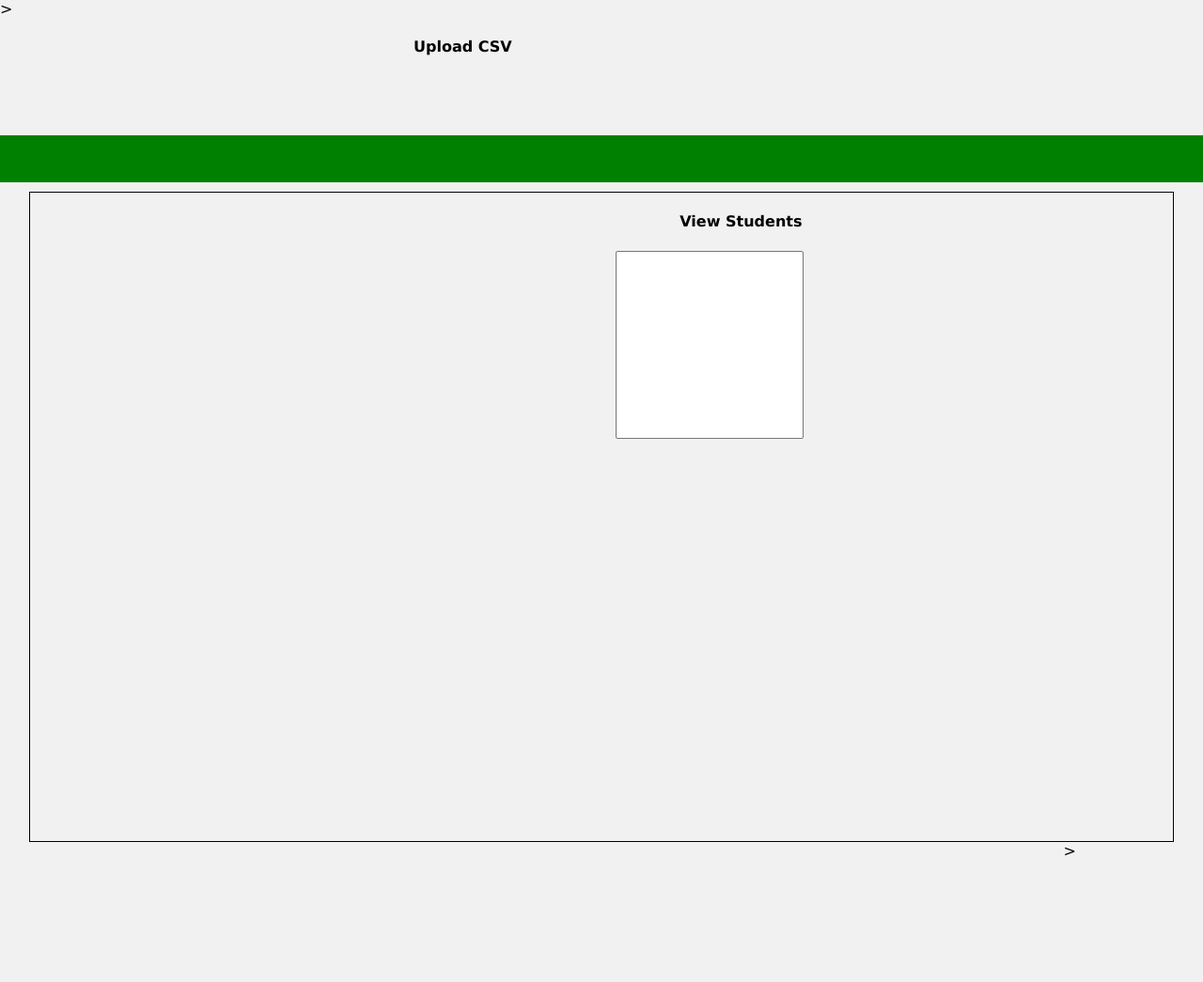
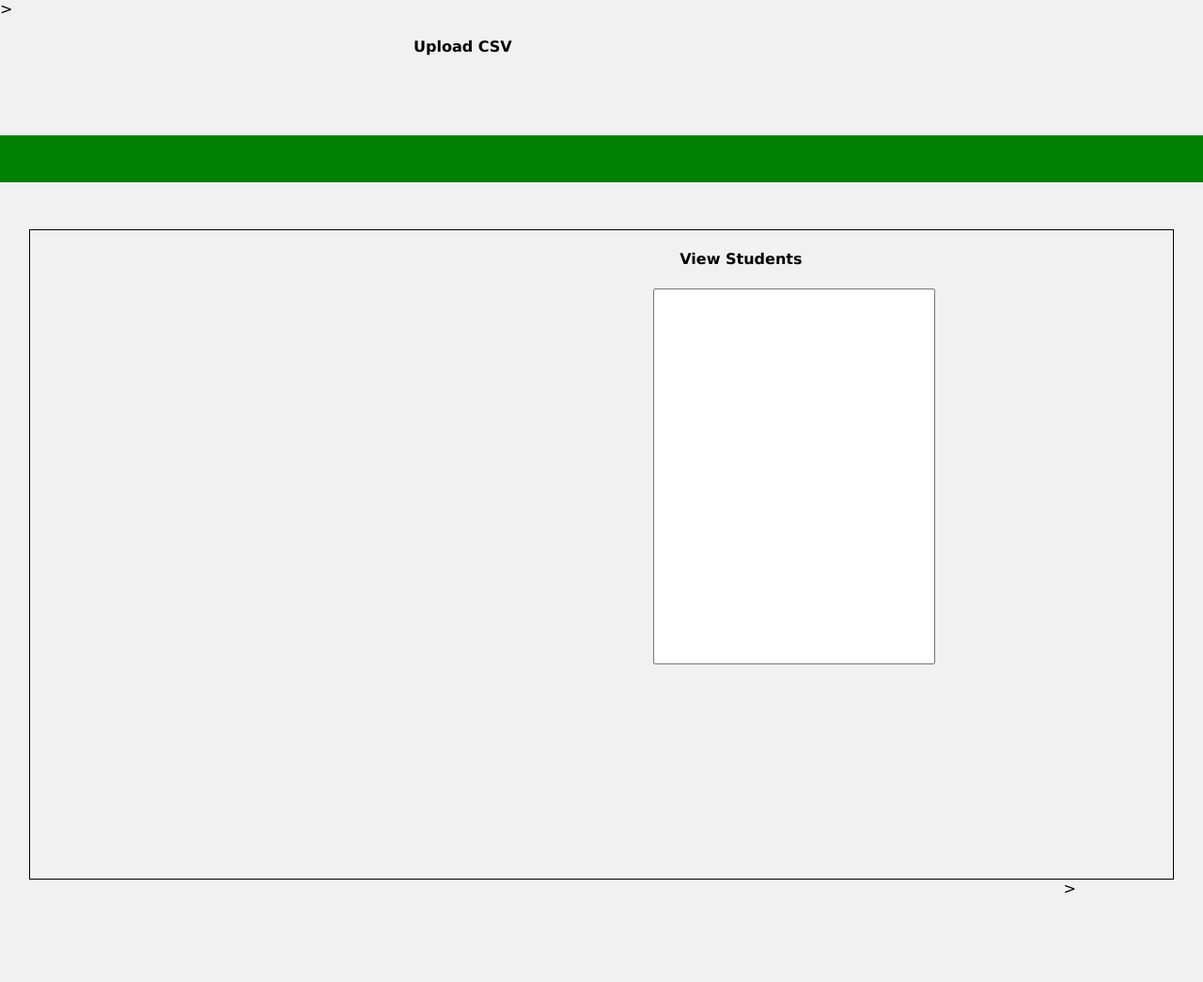
Before and after one commit to chhu0003/CMP, a PHP site: page /upload-csv.php in a window 1280 px wide. Shown: the whole page at 94% size. Before the commit the page ends 911 px from the top, so only its background shows below. Run offline with PHP 8.4, Linux system fonts and the light colour scheme; lists and menus that the app fills with data are empty; some libraries are stand-ins or nearby versions.

Commit message:
style.css

```diff
--- a/Course Management Portal/css/style.css
+++ b/Course Management Portal/css/style.css
@@ -154,6 +154,24 @@ h2{
 	-webkit-transition: all .3s ease-in-out;
 	transition: all .3s ease-in-out;
 }
+.btndonereports
+{
+    height:30px;
+    width:120px;
+    display:block;
+    text-decoration:none;
+    line-height:30px;
+    color:#000;
+    -webkit-transition: all .3s ease-in-out;
+    transition: all .3s ease-in-out;
+}
+.btndonereports:hover
+{
+    background-color:green;
+    color:#fff;
+    -webkit-transition: all .3s ease-in-out;
+    transition: all .3s ease-in-out;
+}
 .PopupPage-NavigationContainer
 {
 	max-width:100%;
@@ -164,7 +182,7 @@ h2{
 .nav
 {
 	text-align:center;
-	height:50px;
+	/*height:50px;*/
 	position:absolute;
 }
 .navitem
@@ -216,7 +234,7 @@ h2{
 	min-width:1024px;
     min-height: 690px;
 	border: 1px solid #000;
-	margin:10px auto 0 auto;
+	margin:50px auto 0 auto;
 }
 .firstformtable
 {
@@ -318,15 +336,6 @@ h2{
 	text-align: center;
 	float:left;
 }
-
-.PopupPage-leftbottomformcontainer
-{
-        width:45%;
-    height:100%;
-    float:left;
-    margin-top: 200px;
-
-}
 .lstCurrentStudentsRegisteredInCourse
 {
 	display:block;
@@ -373,9 +382,9 @@ h2{
 	display:block;
 	float:left;
 	margin-top:0px;
-	margin-left:10px;
-	width:200px;
-	height:200px;
+	margin-left:50px;
+	width:300px;
+	height:400px;
 }
 .lstUserAvailableCourse
 {
@@ -630,39 +639,5 @@ footer{
 
 .manage-users .PopupPage-rightformcontainer{ width: 40% !important; }
 
-.lstAvailablePrograms
-{
-    display:block;
-    float:left;
-    width:400px;
-    height: 550px;
-}
-
-.lstUserPrograms
-{
-    margin: -37px 15px 0 0;
-    height: 550px;
-    width:400px;
-    display:block;
-    float:right;
-}
-
-.controls {
-	width: 80px;
-	float: left;
-	margin: 10px;
-}
-
-.controls a {
-	background-color: #222222;
-	border-radius: 4px;
-	border: 2px solid #000;
-	color: #ffffff;
-	padding: 2px;
-	font-size: 14px;
-	text-decoration: none;
-	display: inline-block;
-	text-align: center;
-	margin: 5px;
-	width: 80px;
-}
+/* reports page */
+.reports .error-message { margin: 20px 0 0 51px;}
```
